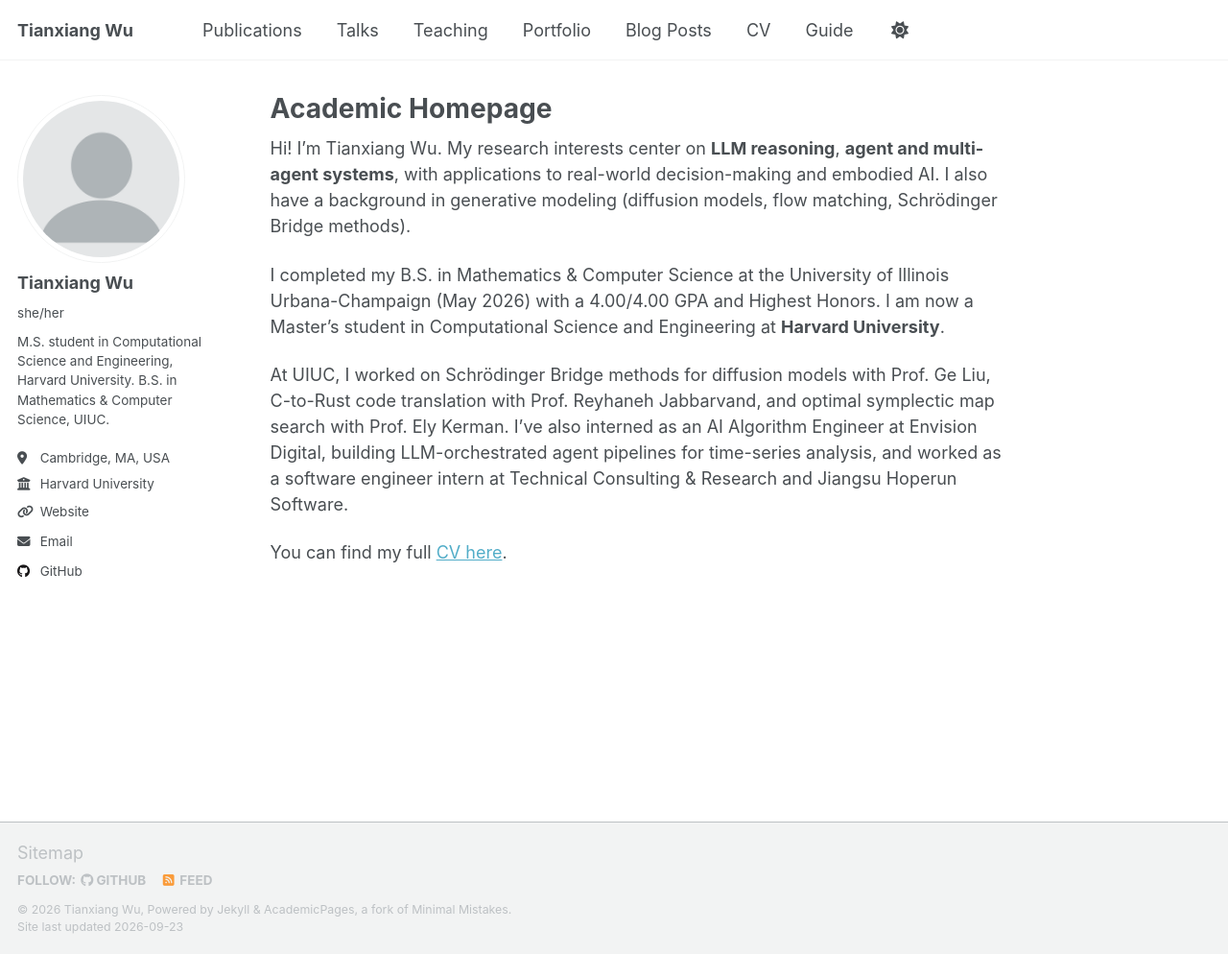
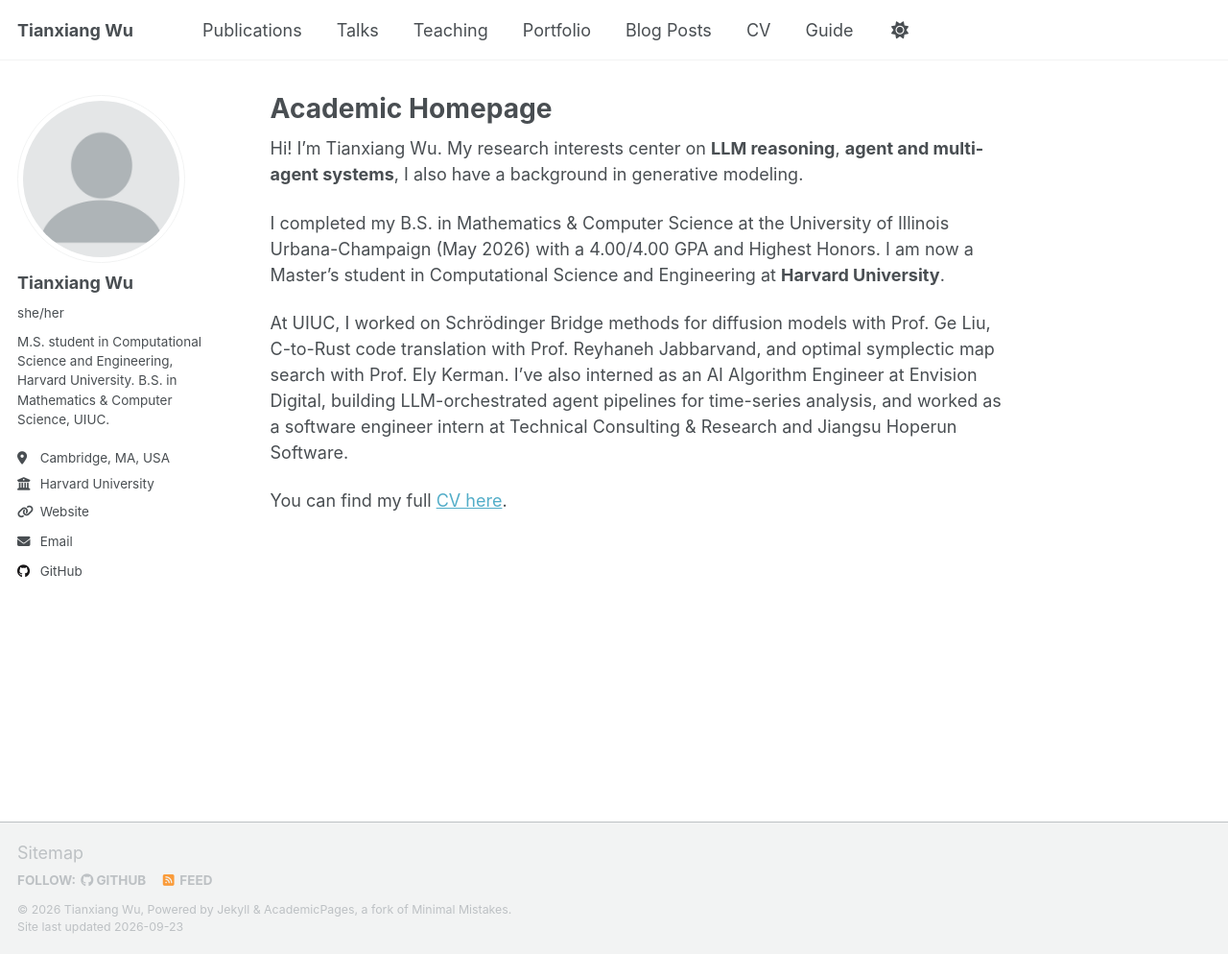
Before and after one commit to TxWu09/TxWu09.github.io, a Jekyll site: the page built from _pages/about.md, in a window 1280 px wide and 994 px high. Shown: the whole window at 96% size. Built offline with Jekyll 4.4.1, drawn with Linux system fonts in a browser that asks for light colours; a script that is not in the unit is left out.

Commit message:
Update research interests in about.md
Removed a sentence about applications to real-world decision-making and embodied AI from the research interests section.

```diff
--- a/_pages/about.md
+++ b/_pages/about.md
@@ -8,7 +8,7 @@ redirect_from:
 ---
 
 Hi! I’m Tianxiang Wu.
-My research interests center on **LLM reasoning**, **agent and multi-agent systems**, with applications to real-world decision-making and embodied AI. I also have a background in generative modeling (diffusion models, flow matching, Schrödinger Bridge methods).
+My research interests center on **LLM reasoning**, **agent and multi-agent systems**,  I also have a background in generative modeling.
 
 I completed my B.S. in Mathematics & Computer Science at the University of Illinois Urbana-Champaign (May 2026) with a 4.00/4.00 GPA and Highest Honors. I am now a Master's student in Computational Science and Engineering at **Harvard University**.
 
```
